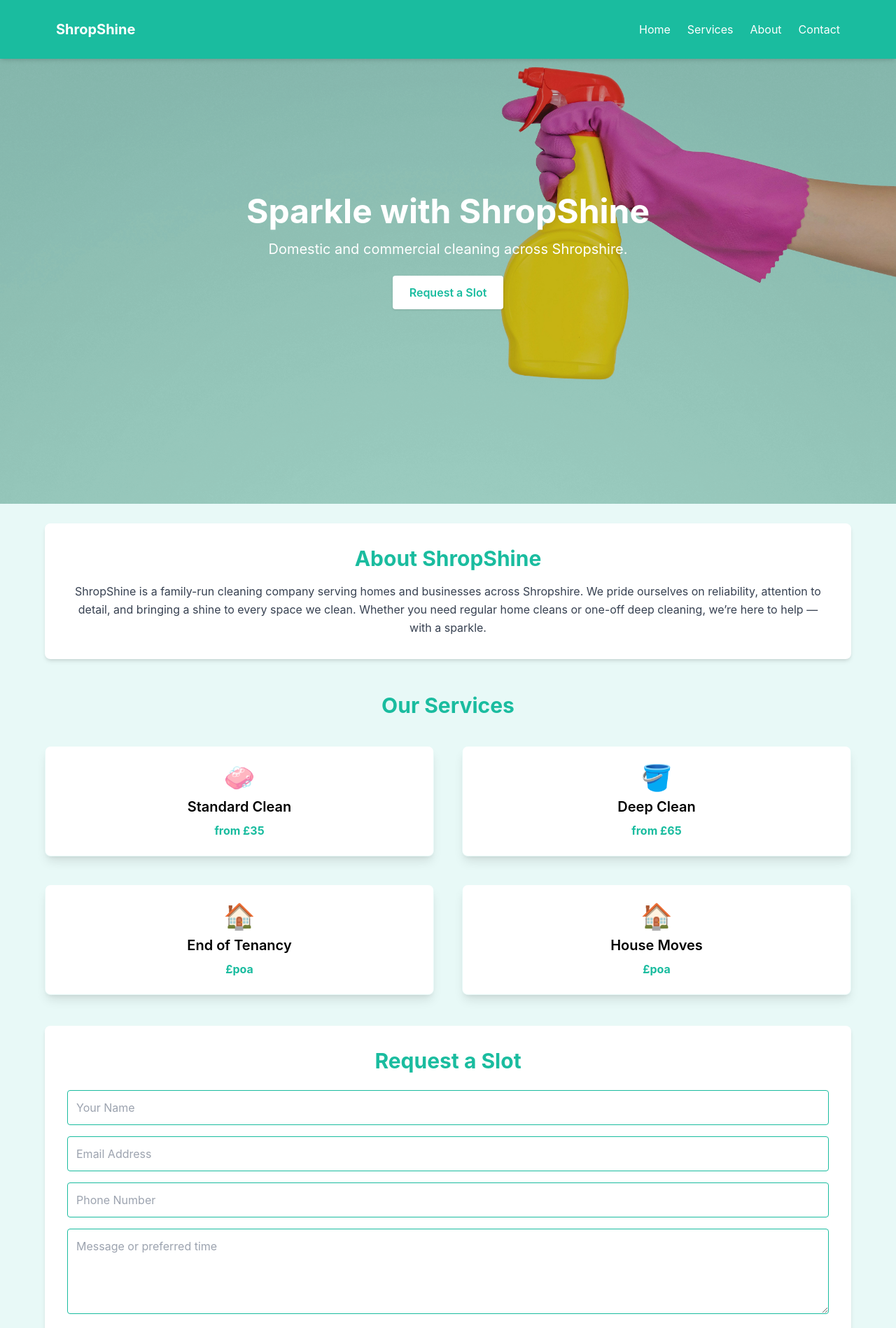
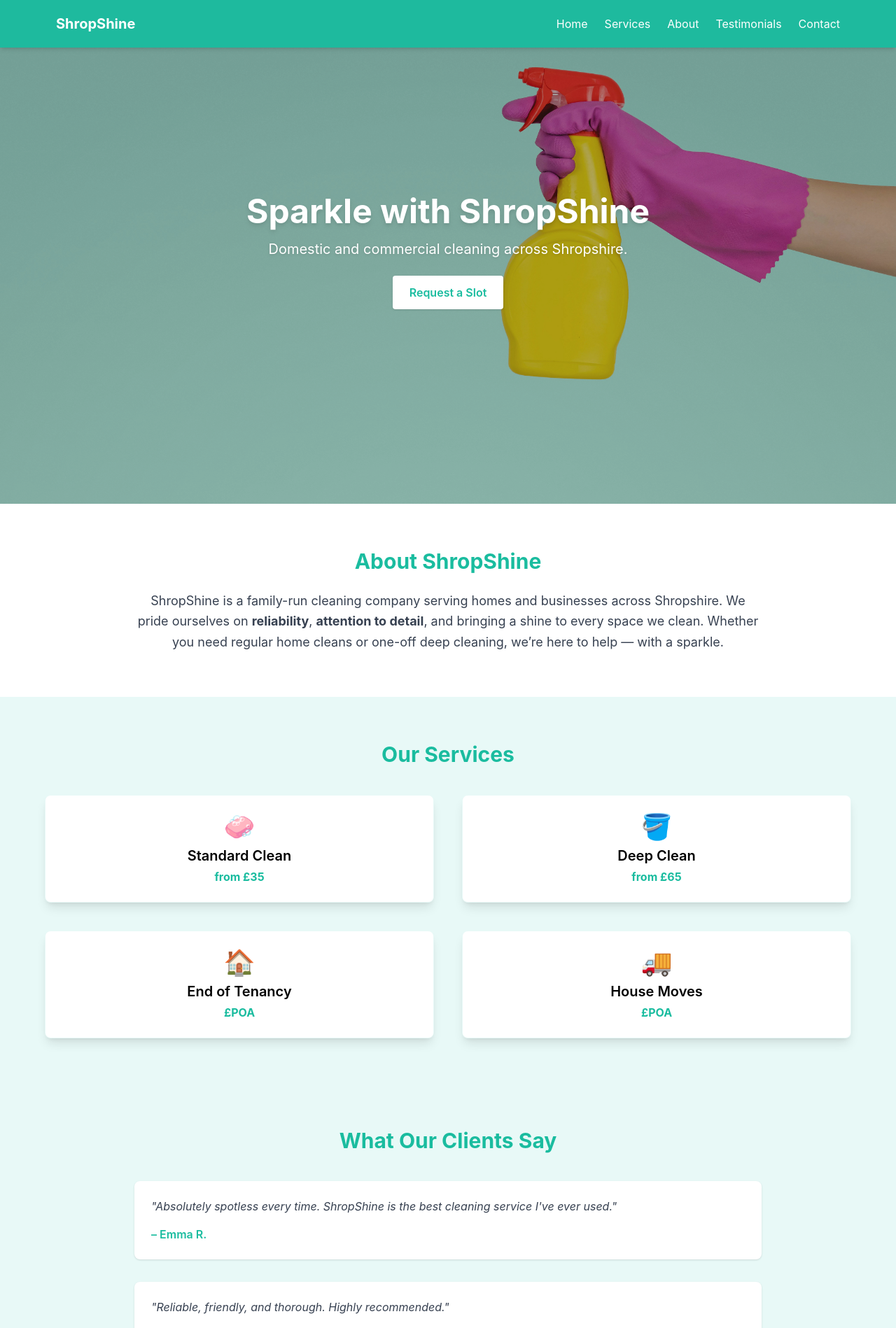
Before and after one commit to Damian-Dvs/Shropshire, a React (Vite) app: page / in a window 1280 px wide. Shown: the top 1898 px of the page at 70% size. Built offline with nearby package versions, Linux system fonts and the light colour scheme.

Commit message:
Update contact form - revert

```diff
--- a/src/App.jsx
+++ b/src/App.jsx
@@ -5,6 +5,7 @@ import Services from "./components/Services";
 import About from "./components/About";
 import ContactForm from "./components/ContactForm";
 import Footer from "./components/Footer";
+import Testimonials from "./components/Testimonials";
 
 
 function App() {
@@ -14,6 +15,7 @@ function App() {
       <Hero />
       <About />
       <Services />
+      <Testimonials />
       <ContactForm />
       <Footer />
     </>
--- a/src/components/About.jsx
+++ b/src/components/About.jsx
@@ -1,11 +1,11 @@
 export default function About() {
   return (
-      <section id="about" className="bg-soft py-7 px-0">
-        <div className="max-w-6xl mx-auto bg-white shadow-md rounded-lg p-8 text-center">
-          <h2 className="text-3xl font-bold text-primary mb-4">About ShropShine</h2>
-          <p className="text-gray-700 leading-relaxed">
+    <section id="about" className="bg-white py-16 px-4">
+      <div className="max-w-4xl mx-auto text-center">
+        <h2 className="text-3xl font-bold text-primary mb-6">About ShropShine</h2>
+        <p className="text-gray-700 leading-relaxed text-lg">
           ShropShine is a family-run cleaning company serving homes and businesses across Shropshire.
-            We pride ourselves on reliability, attention to detail, and bringing a shine to every space we clean.
+          We pride ourselves on <strong>reliability</strong>, <strong>attention to detail</strong>, and bringing a shine to every space we clean.
           Whether you need regular home cleans or one-off deep cleaning, we’re here to help — with a sparkle.
         </p>
       </div>
--- a/src/components/ContactForm.jsx
+++ b/src/components/ContactForm.jsx
@@ -5,7 +5,7 @@ export default function ContactForm() {
     name: "",
     email: "",
     phone: "",
-    message: ""
+    message: "",
   });
 
   const [submitted, setSubmitted] = useState(false);
@@ -15,7 +15,7 @@ export default function ContactForm() {
   const handleChange = (e) => {
     setFormData({
       ...formData,
-      [e.target.name]: e.target.value
+      [e.target.name]: e.target.value,
     });
     setError("");
   };
@@ -23,7 +23,6 @@ export default function ContactForm() {
   const handleSubmit = async (e) => {
     e.preventDefault();
 
-    // Basic validation
     if (!formData.name || !formData.email || !formData.phone || !formData.message) {
       setError("Please fill in all fields.");
       return;
@@ -31,53 +30,35 @@ export default function ContactForm() {
 
     setLoading(true);
 
-    // Create FormData object
-    const formPayload = new FormData();
-    formPayload.append("name", formData.name);
-    formPayload.append("email", formData.email);
-    formPayload.append("phone", formData.phone);
-    formPayload.append("message", formData.message);
-
     try {
-      const res = await fetch("https://getform.io/f/bkknmmmb", {
-        method: "POST",
-        body: formPayload, // no headers for multipart/form-data!
-      });
-
-      if (!res.ok) throw new Error("Submission failed");
-
+      // Simulate submission (replace with real request)
+      await new Promise((resolve) => setTimeout(resolve, 1000));
       setSubmitted(true);
-      setFormData({ name: "", email: "", phone: "", message: "" });
-      setTimeout(() => setSubmitted(false), 4000);
     } catch (err) {
-      setError("There was a problem submitting the form.");
+      setError("Something went wrong. Please try again.");
+    } finally {
+      setLoading(false);
     }
-
-    setLoading(false);
   };
 
-
   return (
-    <section id="contact" className="bg-soft py-6 px-0">
-      <div className="max-w-6xl mx-auto bg-white p-8 rounded-lg shadow-md">
-        <h2 className="text-3xl font-bold text-center text-primary mb-6">
-          Request a Slot
-        </h2>
-
+    <section id="contact" className="py-16 px-4 bg-white">
+      <div className="max-w-3xl mx-auto">
+        <h2 className="text-3xl font-bold text-primary mb-6 text-center">Request a Slot</h2>
+        {submitted ? (
+          <div className="text-green-600 text-center text-lg font-medium">
+            Thank you! We’ll be in touch shortly.
+          </div>
+        ) : (
+          <form onSubmit={handleSubmit} className="space-y-4">
             {error && (
-          <p className="text-red-500 text-center mb-4">{error}</p>
+              <div className="bg-red-100 text-red-700 p-3 rounded text-sm">{error}</div>
             )}
-        {submitted && (
-          <p className="text-green-600 text-center mb-4">
-            🎉 Your request has been sent!
-          </p>
-        )}
-
-        <form onSubmit={handleSubmit} className="space-y-4">
             <input
               type="text"
               name="name"
-            placeholder="Your Name"
+              placeholder="Name"
+              aria-label="Name"
               className="w-full border border-primary rounded p-3 focus:outline-none focus:ring focus:ring-primary"
               value={formData.name}
               onChange={handleChange}
@@ -86,7 +67,8 @@ export default function ContactForm() {
             <input
               type="email"
               name="email"
-            placeholder="Email Address"
+              placeholder="Email"
+              aria-label="Email"
               className="w-full border border-primary rounded p-3 focus:outline-none focus:ring focus:ring-primary"
               value={formData.email}
               onChange={handleChange}
@@ -96,6 +78,7 @@ export default function ContactForm() {
               type="tel"
               name="phone"
               placeholder="Phone Number"
+              aria-label="Phone Number"
               className="w-full border border-primary rounded p-3 focus:outline-none focus:ring focus:ring-primary"
               value={formData.phone}
               onChange={handleChange}
@@ -105,6 +88,7 @@ export default function ContactForm() {
               name="message"
               rows="4"
               placeholder="Message or preferred time"
+              aria-label="Message"
               className="w-full border border-primary rounded p-3 focus:outline-none focus:ring focus:ring-primary"
               value={formData.message}
               onChange={handleChange}
@@ -114,11 +98,12 @@ export default function ContactForm() {
             <button
               type="submit"
               disabled={loading}
-            className="bg-primary text-white px-6 py-3 rounded hover:bg-opacity-90 w-full font-semibold"
+              className="bg-primary text-white px-6 py-3 rounded hover:bg-opacity-90 w-full font-semibold transition"
             >
               {loading ? "Sending..." : "Submit"}
             </button>
           </form>
+        )}
       </div>
     </section>
   );
--- a/src/components/Hero.jsx
+++ b/src/components/Hero.jsx
@@ -4,19 +4,19 @@ export default function Hero() {
       id="home"
       className="relative flex items-center justify-center text-center text-white min-h-[90vh] bg-hero bg-cover bg-center"
     >
-      {/* Optional semi-transparent overlay for better contrast */}
-      <div className="absolute inset-0 bg-black bg-opacity-20 z-0" />
+      {/* Enhanced overlay */}
+      <div className="absolute inset-0 bg-black bg-opacity-30 z-0" />
 
       <div className="relative z-10 px-4 py-20 sm:py-28 md:py-36 lg:py-44 max-w-4xl">
-        <h1 className="text-4xl sm:text-5xl font-bold mb-4">
+        <h1 className="text-4xl sm:text-5xl font-bold mb-4 drop-shadow-md">
           Sparkle with <span className="text-white">ShropShine</span>
         </h1>
-        <p className="text-lg sm:text-xl mb-6">
+        <p className="text-lg sm:text-xl mb-6 drop-shadow">
           Domestic and commercial cleaning across Shropshire.
         </p>
         <a
           href="#contact"
-          className="inline-block bg-white text-primary font-semibold px-6 py-3 rounded shadow hover:bg-soft transition"
+          className="inline-block bg-white text-primary font-semibold px-6 py-3 rounded shadow hover:bg-soft hover:scale-105 transform transition-all duration-200"
         >
           Request a Slot
         </a>
--- a/src/components/Navbar.jsx
+++ b/src/components/Navbar.jsx
@@ -1,37 +1,62 @@
-import { useState } from "react"
+import { useState } from "react";
 
 export default function Navbar() {
-  const [menuOpen, setMenuOpen] = useState(false)
+  const [menuOpen, setMenuOpen] = useState(false);
 
   return (
-    <nav className="bg-primary text-white fixed top-0 left-0 w-full z-50 shadow-md">
-      <div className="max-w-6xl mx-auto px-4 py-7 flex items-center justify-between">
+    <nav
+      className="bg-primary text-white fixed top-0 left-0 w-full z-50 shadow-md backdrop-blur bg-opacity-95 transition-all duration-300"
+      role="navigation"
+      aria-label="Main Navigation"
+    >
+      <div className="max-w-6xl mx-auto px-4 py-5 flex items-center justify-between">
         <a href="#" className="text-xl font-bold">ShropShine</a>
+
+        {/* Desktop nav */}
         <div className="hidden md:flex space-x-6">
-          <a href="#home" className="hover:text-soft">Home</a>
-          <a href="#services" className="hover:text-soft">Services</a>
-          <a href="#about" className="hover:text-soft">About</a> {/* ← Added here */}
-          <a href="#contact" className="hover:text-soft">Contact</a>
+          <a href="#home" className="hover:text-soft transition">Home</a>
+          <a href="#services" className="hover:text-soft transition">Services</a>
+          <a href="#about" className="hover:text-soft transition">About</a>
+          <a href="#testimonials" className="hover:text-soft">Testimonials</a>
+          <a href="#contact" className="hover:text-soft transition">Contact</a>
         </div>
+
+        {/* Mobile burger button */}
         <button
           onClick={() => setMenuOpen(!menuOpen)}
           className="md:hidden focus:outline-none"
+          aria-label="Toggle Menu"
         >
-          <svg className="w-6 h-6" fill="none" stroke="currentColor" viewBox="0 0 24 24">
-            <path strokeLinecap="round" strokeLinejoin="round" strokeWidth="2"
-              d="M4 6h16M4 12h16M4 18h16" />
+          <svg
+            className="w-6 h-6 transition-transform duration-300"
+            fill="none"
+            stroke="currentColor"
+            viewBox="0 0 24 24"
+          >
+            <path
+              strokeLinecap="round"
+              strokeLinejoin="round"
+              strokeWidth={2}
+              d={
+                menuOpen
+                  ? "M6 18L18 6M6 6l12 12" // X icon
+                  : "M4 6h16M4 12h16M4 18h16" // Hamburger
+              }
+            />
           </svg>
         </button>
       </div>
 
+      {/* Mobile nav links */}
       {menuOpen && (
-        <div className="md:hidden bg-primary flex flex-col items-center py-4 space-y-4">
+        <div className="md:hidden bg-primary bg-opacity-95 flex flex-col items-center py-4 space-y-4 transition-all duration-300">
           <a href="#home" className="hover:text-soft">Home</a>
           <a href="#services" className="hover:text-soft">Services</a>
-          <a href="#about" className="hover:text-soft">About</a> {/* ← And here */}
+          <a href="#about" className="hover:text-soft">About</a>
           <a href="#contact" className="hover:text-soft">Contact</a>
+          <a href="#testimonials" className="hover:text-soft">Testimonials</a>
         </div>
       )}
     </nav>
-  )
+  );
 }
--- a/src/components/Services.jsx
+++ b/src/components/Services.jsx
@@ -1,28 +1,28 @@
 const services = [
   { title: "Standard Clean", price: "from £35", icon: "🧼" },
   { title: "Deep Clean", price: "from £65", icon: "🪣" },
-  { title: "End of Tenancy", price: "£poa", icon: "🏠" },
-  { title: "House Moves", price: "£poa", icon: "🏠" },
-]
+  { title: "End of Tenancy", price: "£POA", icon: "🏠" },
+  { title: "House Moves", price: "£POA", icon: "🚚" },
+];
 
 export default function Services() {
   return (
-    <section id="services" className="py-5 px-0 bg-soft">
-      <div className="max-w-6xl mx-auto px-0">
+    <section id="services" className="py-16 px-4 bg-soft">
+      <div className="max-w-6xl mx-auto">
         <h2 className="text-3xl font-bold text-center text-primary mb-10">Our Services</h2>
         <div className="grid md:grid-cols-2 gap-10">
           {services.map((s, i) => (
             <div
               key={i}
-              className="bg-white shadow-lg p-6 rounded-lg text-center border border-soft hover:shadow-xl transition"
+              className="bg-white shadow-lg p-6 rounded-lg text-center border border-soft hover:shadow-xl hover:scale-[1.02] transition-transform duration-200"
             >
               <div className="text-4xl mb-2">{s.icon}</div>
-              <h3 className="text-xl font-semibold">{s.title}</h3>
-              <p className="text-primary font-bold mt-2">{s.price}</p>
+              <h3 className="text-xl font-semibold mb-1">{s.title}</h3>
+              <p className="text-primary font-bold">{s.price}</p>
             </div>
           ))}
         </div>
       </div>
     </section>
-  )
+  );
 }
--- /dev/null
+++ b/src/components/Testimonials.jsx
@@ -0,0 +1,28 @@
+const testimonials = [
+    {
+      name: "Emma R.",
+      text: "Absolutely spotless every time. ShropShine is the best cleaning service I've ever used.",
+    },
+    {
+      name: "Josh M.",
+      text: "Reliable, friendly, and thorough. Highly recommended.",
+    },
+  ];
+
+  export default function Testimonials() {
+    return (
+      <section id="testimonials" className="bg-soft py-16 px-4">
+        <div className="max-w-4xl mx-auto text-center">
+          <h2 className="text-3xl font-bold text-primary mb-10">What Our Clients Say</h2>
+          <div className="space-y-8">
+            {testimonials.map((t, i) => (
+              <div key={i} className="bg-white p-6 rounded-lg shadow text-left">
+                <p className="text-gray-700 italic">"{t.text}"</p>
+                <p className="mt-4 font-semibold text-primary">– {t.name}</p>
+              </div>
+            ))}
+          </div>
+        </div>
+      </section>
+    );
+  }
--- a/src/lib/sanity.js
+++ /dev/null
@@ -1,9 +0,0 @@
-// /src/lib/sanity.js
-import { createClient } from '@sanity/client';
-
-export const client = createClient({
-  projectId: 'fck57938',
-  dataset: 'production',
-  apiVersion: '2023-01-01',
-  useCdn: true,
-});
```
Lines whose indentation alone changed are shown as unchanged.
